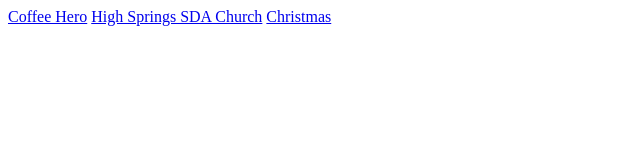
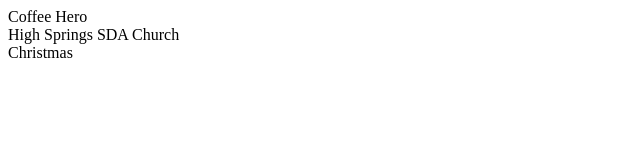
Before and after one commit to lukesbart/my_work, a plain HTML site: page index.html in a window 1280 px wide. Shown: the whole page, without its empty margins (0-640 px from the left). Drawn offline with Linux system fonts and the light colour scheme.

Commit message:
Add styles to index.html

```diff
--- a/index.html
+++ b/index.html
@@ -1,7 +1,15 @@
 <! Doctype html>
  <html>
   <head>
-   <title>Luke Bartholomew CSS Work</title>
+    <title>Luke Bartholomew CSS Work</title>
+    <style>
+     a {
+        color: #000;
+        text-decoration: none;
+        font-size: 1em;
+        display: block;
+       }
+    </style>
   </head>
   <body>
    <a href="Coffee%20Hero">Coffee Hero</a>
```
